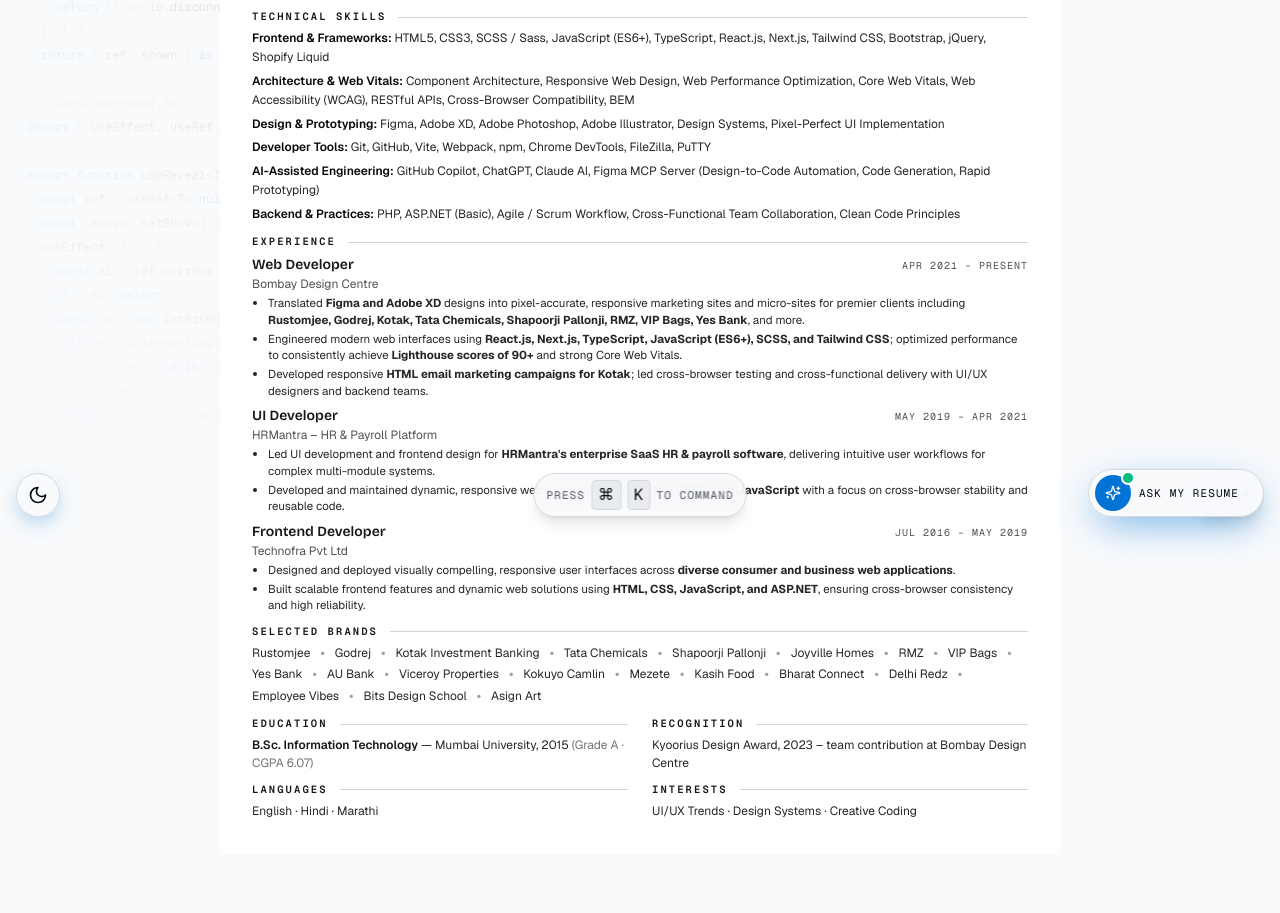
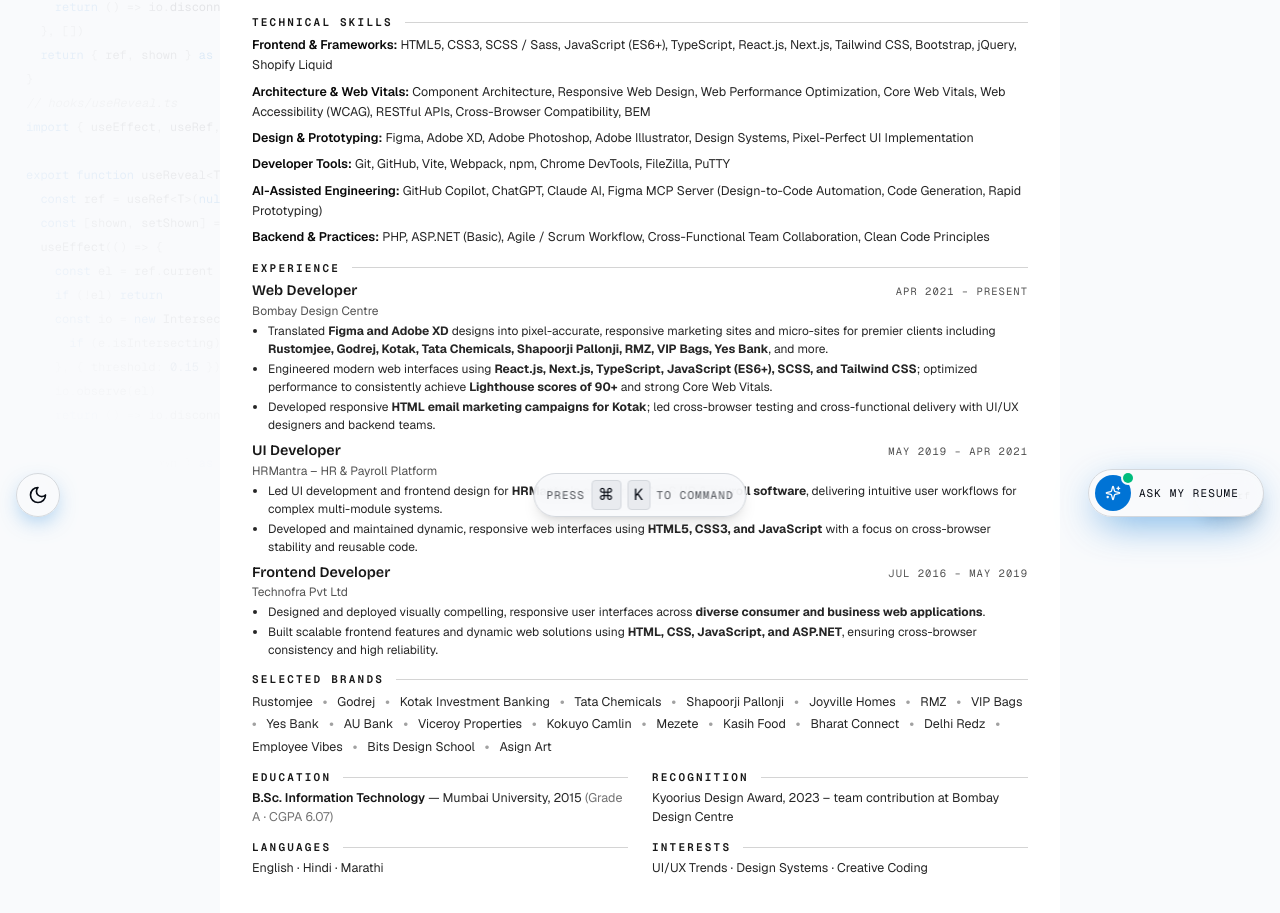
Before and after one commit to jaybaheliya/jwalabaheliya.dev, a Next.js app: page /resume in a window 1280 px wide. Shown: the part 267-1180 px from the top of the page. Before the commit the page ends 1121 px from the top, so only its background shows below. Built offline with nearby package versions, Linux system fonts and the light colour scheme.

Commit message:
style(resume): slightly increase font size and spacing across sections

```diff
--- a/app/resume/_source.tsx
+++ b/app/resume/_source.tsx
@@ -38,7 +38,7 @@
       </header>
 
       <Section title="Summary">
-        <p className="text-[12.5px] leading-relaxed text-neutral-800">
+        <p className="text-[13px] leading-relaxed text-neutral-800">
           Senior frontend developer with 8+ years turning Figma / Adobe XD designs into production-ready
           websites for Rustomjee, Godrej, Kotak, Tata Chemicals, Shapoorji Pallonji, RMZ and more. Strong on
           responsive design, performance, accessibility and clean component architecture.
@@ -46,7 +46,7 @@
       </Section>
 
       <Section title="Technical Skills">
-        <div className="space-y-1">
+        <div className="space-y-1.5">
           <SkillRow label="Frontend & Frameworks" items="HTML5, CSS3, SCSS / Sass, JavaScript (ES6+), TypeScript, React.js, Next.js, Tailwind CSS, Bootstrap, jQuery, Shopify Liquid" />
           <SkillRow label="Architecture & Web Vitals" items="Component Architecture, Responsive Web Design, Web Performance Optimization, Core Web Vitals, Web Accessibility (WCAG), RESTful APIs, Cross-Browser Compatibility, BEM" />
           <SkillRow label="Design & Prototyping" items="Figma, Adobe XD, Adobe Photoshop, Adobe Illustrator, Design Systems, Pixel-Perfect UI Implementation" />
@@ -88,7 +88,7 @@
       </Section>
 
       <Section title="Selected Brands">
-        <p className="flex flex-wrap items-center gap-x-2.5 gap-y-0.5 text-[12px] leading-relaxed text-neutral-700">
+        <p className="flex flex-wrap items-center gap-x-2.5 gap-y-0.5 text-[12.5px] leading-relaxed text-neutral-700">
           <BrandLink href="https://www.rustomjee.com/">Rustomjee</BrandLink>
           <span className="text-neutral-400 font-bold">•</span>
           <BrandLink href="https://www.godrej.com/">Godrej</BrandLink>
@@ -99,7 +99,7 @@
           <span className="text-neutral-400 font-bold">•</span>
           <BrandLink href="https://www.shapoorjirealestate.com/">Shapoorji Pallonji</BrandLink>
           <span className="text-neutral-400 font-bold">•</span>
-          <BrandLink href="https://www.joyvillehomes.com/">Joyville Homes</BrandLink>
+          <BrandLink href="https://joyvillehomes.com/">Joyville Homes</BrandLink>
           <span className="text-neutral-400 font-bold">•</span>
           <BrandLink href="https://www.rmz.com/">RMZ</BrandLink>
           <span className="text-neutral-400 font-bold">•</span>
@@ -131,14 +131,14 @@
 
       <div className="grid grid-cols-2 gap-6">
         <Section title="Education">
-          <p className="text-[12px] text-neutral-800">
+          <p className="text-[12.5px] text-neutral-800">
             <span className="font-semibold text-neutral-900">B.Sc. Information Technology</span> — Mumbai University, 2015{" "}
             <span className="text-neutral-500">(Grade A · CGPA 6.07)</span>
           </p>
         </Section>
 
         <Section title="Recognition">
-          <p className="text-[12px] text-neutral-800">
+          <p className="text-[12.5px] text-neutral-800">
             Kyoorius Design Award, 2023 – team contribution at Bombay Design Centre
           </p>
         </Section>
@@ -146,11 +146,11 @@
 
       <div className="grid grid-cols-2 gap-6">
         <Section title="Languages">
-          <p className="text-[12px] text-neutral-800">English · Hindi · Marathi</p>
+          <p className="text-[12.5px] text-neutral-800">English · Hindi · Marathi</p>
         </Section>
 
         <Section title="Interests">
-          <p className="text-[12px] text-neutral-800">UI/UX Trends · Design Systems · Creative Coding</p>
+          <p className="text-[12.5px] text-neutral-800">UI/UX Trends · Design Systems · Creative Coding</p>
         </Section>
       </div>
     </main>
@@ -159,8 +159,8 @@
 
 function Section({ title, children }: { title: string; children: React.ReactNode }) {
   return (
-    <section className="mb-2.5 print:mb-2 break-inside-avoid">
-      <h2 className="mb-1 flex items-center gap-3 font-mono text-[10.5px] font-bold uppercase tracking-[0.2em] text-neutral-900">
+    <section className="mb-3 print:mb-2.5 break-inside-avoid">
+      <h2 className="mb-1 flex items-center gap-3 font-mono text-[11px] font-bold uppercase tracking-[0.2em] text-neutral-900">
         <span className="shrink-0">{title}</span>
         <span className="h-0 flex-1 border-b border-neutral-300" />
       </h2>
@@ -174,12 +174,12 @@
     <div className="break-inside-avoid">
       <div className="flex items-baseline justify-between gap-4">
         <div>
-          <div className="font-display text-[14px] font-semibold text-neutral-900">{role}</div>
+          <div className="font-display text-[14.5px] font-semibold text-neutral-900">{role}</div>
           <div className="text-[12px] text-neutral-600">{org}</div>
         </div>
-        <div className="whitespace-nowrap font-mono text-[10px] uppercase tracking-widest text-neutral-600">{period}</div>
+        <div className="whitespace-nowrap font-mono text-[10.5px] uppercase tracking-widest text-neutral-600">{period}</div>
       </div>
-      <ul className="mt-0.5 list-disc space-y-0.5 pl-4 text-[11.5px] leading-[1.45] text-neutral-800">
+      <ul className="mt-0.5 list-disc space-y-0.5 pl-4 text-[12px] leading-[1.5] text-neutral-800">
         {points.map((p, i) => <li key={i}>{p}</li>)}
       </ul>
     </div>
@@ -201,7 +201,7 @@
 
 function SkillRow({ label, items }: { label: string; items: React.ReactNode }) {
   return (
-    <div className="text-[12px] leading-relaxed text-neutral-800">
+    <div className="text-[12.5px] leading-relaxed text-neutral-800">
       <span className="font-semibold text-neutral-950">{label}:</span>{" "}
       <span className="text-neutral-800">{items}</span>
     </div>
```
